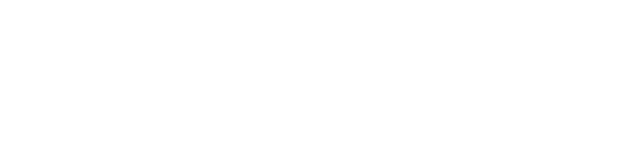
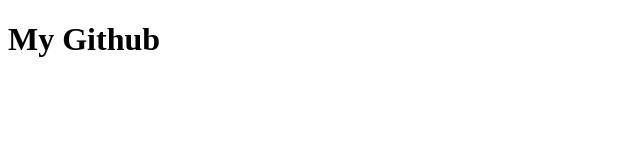
Before and after one commit to CristalGomez/CristalGomez.github.io, a plain HTML site: page index.html in a window 1280 px wide. Shown: the whole page, without its empty margins (0-640 px from the left). Drawn offline with Linux system fonts and the light colour scheme.

Commit message:
Update index.html

```diff
--- a/index.html
+++ b/index.html
@@ -1,9 +1,9 @@
 <!DOCTYPE html>
 <html>
   <headr>
-    <title></title>
+    <title>My Github</title>
     </head>
   <body>
-
+    <h1>My Github</h1>
   </body>
 </html>
```
